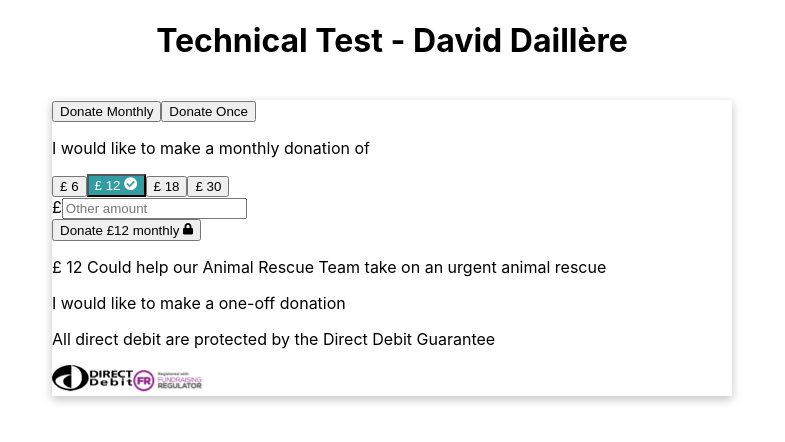
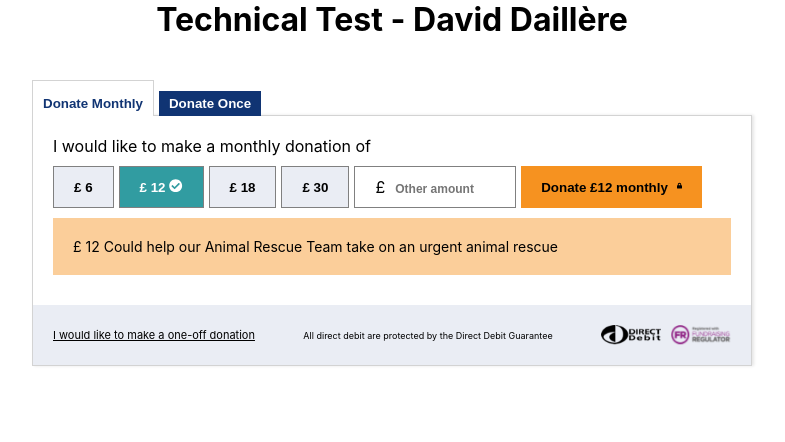
Before and after one commit to Daviddaill/Donation-App, a React (Create React App) app: page / in a window 1280 px wide. Shown: the top 442 px of the page, without its empty margins (248-1033 px from the left). Built offline with nearby package versions, Linux system fonts and the light colour scheme.

Commit message:
implement general styling

```diff
--- a/src/App.css
+++ b/src/App.css
@@ -1,8 +1,39 @@
+*{
+   margin:0;
+   padding:0;
+   box-sizing: border-box;
+}
 .main_title{
    text-align: center;
 }
 .donation_container{
-   max-width: 680px;
+   max-width: 720px;
    margin:40px auto;
-   box-shadow: 0 4px 8px 0 rgba(0, 0, 0, 0.1), 0 3px 10px 0 rgba(0, 0, 0, 0.15);
+
 }
+.tab_button{
+   font-weight: bold;
+   color:white;
+   background-color: #103473;
+   padding:5px 10px;
+   position: relative;
+   bottom:-1px;
+   margin-right:5px;
+   border:none;
+}
+.tab_button:hover{
+   cursor: pointer;
+}
+.active_tab{
+   color:#103473;
+   background-color: white;
+   padding-top:15px;
+   border-left:0.5px solid lightgrey;
+   border-right:0.5px solid lightgrey;
+   border-top:0.5px solid lightgrey;
+}
+
+.tab_content{
+   box-shadow: 2px 0px 3px  rgba(0, 0, 0, 0.1);
+   border:0.5px solid lightgrey;
+}
--- a/src/App.js
+++ b/src/App.js
@@ -17,12 +17,21 @@ const App = () => {
       <h1 className='main_title'>Technical Test - David Daillère</h1>
       <div className='donation_container'>
         <div className='tab_bar'>
-          <button onClick={() => handleTabChange('Tab 1')}>Donate Monthly</button>
-          <button onClick={() => handleTabChange('Tab 2')}>Donate Once</button>
+          <button
+            className={`tab_button ${activeTab === 'Tab 1' ? 'active_tab' : ''}`}
+            onClick={() => handleTabChange('Tab 1')}
+          >
+            Donate Monthly
+          </button>
+          <button
+            className={`tab_button ${activeTab === 'Tab 2' ? 'active_tab' : ''}`}
+            onClick={() => handleTabChange('Tab 2')}>
+            Donate Once
+          </button>
         </div>
         <div className='tab_content'>
-          {activeTab === 'Tab 1' && <DonationTab type="monthly" />}
-          {activeTab === 'Tab 2' && <DonationTab type="one-off" />}
+          {activeTab === 'Tab 1' && <DonationTab type="monthly" onTabChange={handleTabChange} />}
+          {activeTab === 'Tab 2' && <DonationTab type="one-off" onTabChange={handleTabChange}/>}
         </div>
       </div>
 
--- a/src/components/amountButton/AmountButton.js
+++ b/src/components/amountButton/AmountButton.js
@@ -7,7 +7,7 @@ import CSS from './amountButton.module.css'
 export default function AmountButton({amount, active, onClick}) {
   return (
     <button
-      className={active ? CSS.activeButton : null} onClick={onClick}
+      className={`${CSS.button} ${active ? CSS.activeButton : null}`} onClick={onClick}
       onCLick= {onClick}>
       £ {amount} {active && <FaCheckCircle />}
     </button>
--- a/src/components/amountButton/amountButton.module.css
+++ b/src/components/amountButton/amountButton.module.css
@@ -1,3 +1,12 @@
+.button{
+   background-color:#EAEDF4;
+   border: 1px solid grey;
+   padding:10px 20px;
+   font-weight: bold;
+}
+.button:hover{
+   cursor: pointer;
+}
 .activeButton {
    background-color: #319CA1;
    color: white
--- a/src/components/donationTab/DonationTab.js
+++ b/src/components/donationTab/DonationTab.js
@@ -10,7 +10,7 @@ import CSS from './donationTab.module.css'
 import MonthlyTabFooter from '../tabFooter/MonthlyTabFooter';
 import OneOffTabFooter from '../tabFooter/OneOffTabFooter';
 
-export default function DonationTab({ type }) {
+export default function DonationTab({ type, onTabChange }) {
    const [activeButton, setActiveButton] = useState(1);
    const [customAmount, setCustomAmount] = useState('');
 
@@ -29,9 +29,11 @@ export default function DonationTab({ type }) {
    const amounts = type === 'monthly' ? [6, 12, 18, 30] : [10, 40, 75, 100];
    const donationAmount= customAmount || (activeButton !== null ? amounts[activeButton] : 0)
    return (
-      <div>
+      <div className={CSS.main_container}>
+         <div className={CSS.body}>
          <p>I would like to make a {type} donation of</p>
-         <div>
+
+         <div className={CSS.button_container}>
             {amounts.map((amount, index) => (
                <AmountButton
                   key={index}
@@ -54,10 +56,12 @@ export default function DonationTab({ type }) {
               £ {donationAmount}  {type==='monthly'? 'Could help our Animal Rescue Team take on an urgent animal rescue': 'Could help answer an emmergency call to our Animal Rescue'}
             </p>
          </div>
+         </div>
+
          <div className={CSS.tab_footer}>
               <p>
               {
-               type==='monthly'? <MonthlyTabFooter />: <OneOffTabFooter />
+               type==='monthly'? <MonthlyTabFooter onClick={() => onTabChange('Tab 2')}/>: <OneOffTabFooter onClick={() => onTabChange('Tab 1')}/>
               }
                </p>
 
--- a/src/components/donationTab/donationTab.module.css
+++ b/src/components/donationTab/donationTab.module.css
@@ -1,4 +1,34 @@
+.main_container{
+   margin:0;
+}
+.body{
+   padding:20px;
+   margin:0;
+}
+
+.button_container{
+   display:flex;
+   gap:5px;
+   margin:10px 0px;
+
+}
+.donate_button{
+   background-color: #F69220;
+   border:none;
+   padding:10px 20px;
+   font-weight:bold;
+
+}
 .lock_icon{
    width:10px;
-
+   padding-left: 5px;
 }
+.banner{
+   background-color: #FBCE9A;
+   padding:20px;
+   margin:10px 0px;
+   font-size: 14px;
+}
+.tab_footer{
+   margin:0;
+}
--- a/src/components/otherAmount/OtherAmount.js
+++ b/src/components/otherAmount/OtherAmount.js
@@ -1,5 +1,6 @@
-// OtherAmount.js
 import React, { useState } from 'react';
+//style
+import CSS from './otherAmount.module.css'
 
 export default function OtherAmount({ customAmount, onSelect }) {
   const handleInputChange = (event) => {
@@ -7,13 +8,14 @@ export default function OtherAmount({ customAmount, onSelect }) {
   };
 
   return (
-    <div>
+    <div className={CSS.main_container}>
       <span>£</span>
       <input
         type="number"
         value={customAmount}
         onChange={handleInputChange}
         placeholder="Other amount"
+        className={CSS.input}
       />
     </div>
   );
--- /dev/null
+++ b/src/components/otherAmount/otherAmount.module.css
@@ -0,0 +1,14 @@
+.main_container{
+border:1px solid grey;
+padding:10px 20px;
+max-width:180px;
+}
+
+.input{
+   outline: none;;
+   border:none;
+   padding-left:10px;
+   font-weight: bold;
+   max-width:110px;
+   font-size: 12px;
+}
--- a/src/components/tabFooter/MonthlyTabFooter.js
+++ b/src/components/tabFooter/MonthlyTabFooter.js
@@ -5,14 +5,14 @@ import CSS from './tabFooter.module.css'
 import directDebit from '../../assets/images/direct-debit-1-logo-png-transparent.png'
 import fundRaising from '../../assets/images/fundraising-regulator-logo.png'
 
-export default function MonthlyTabFooter() {
+export default function MonthlyTabFooter({onClick}) {
   return (
     <div className={CSS.main_container}>
-      <p >I would like to make a one-off donation</p>
-      <p>All direct debit are protected by the Direct Debit Guarantee</p>
+      <p onClick={onClick} className={CSS.tab_link}>I would like to make a one-off donation</p>
+      <p className={CSS.middle_text}>All direct debit are protected by the Direct Debit Guarantee</p>
       <div className={CSS.images}>
-         <img src={directDebit} alt='we accept direct debit'/>
-         <img src={fundRaising} alt='we apply fundraising regulation'/>
+         <img src={directDebit} alt='we accept direct debit' width='60px'/>
+         <img src={fundRaising} alt='we apply fundraising regulation'  width='60px'/>
       </div>
     </div>
   )
--- a/src/components/tabFooter/OneOffTabFooter.js
+++ b/src/components/tabFooter/OneOffTabFooter.js
@@ -7,15 +7,15 @@ import paypal from '../../assets/images/paypal-logo.png'
 import masterCard from '../../assets/images/mastercard-logo.png'
 import fundRaising from '../../assets/images/fundraising-regulator-logo.png'
 
-export default function OneOffTabFooter() {
+export default function OneOffTabFooter({onClick}) {
   return (
     <div className={CSS.main_container}>
-      <p >I would like to give monthly</p>
+      <p onClick={onClick} className={CSS.tab_link} >I would like to give monthly</p>
       <div className={CSS.images}>
-         <img src={visa} alt='we accept Visa'/>
-         <img src={masterCard} alt='we accept Master Card'/>
-         <img src={paypal} alt='we accept Paypal'/>
-         <img src={fundRaising} alt='we apply fundraising regulation'/>
+         <img src={visa} alt='we accept Visa'  width='30px'/>
+         <img src={masterCard} alt='we accept Master Card'  width='30px'/>
+         <img src={paypal} alt='we accept Paypal'  width='30px'/>
+         <img src={fundRaising} alt='we apply fundraising regulation'  width='60px'/>
       </div>
     </div>
   )
--- a/src/components/tabFooter/tabFooter.module.css
+++ b/src/components/tabFooter/tabFooter.module.css
@@ -1,3 +1,24 @@
+.main_container{
+   background-color: #EAEDF4;
+   font-size:11px;
+   margin:0;
+   padding:20px;
+   display:flex;
+   justify-content: space-between;
+   align-items: center;
+}
+.tab_link{
+   text-decoration: underline;
+}
+.tab_link:hover{
+   cursor:pointer;
+   color:grey;
+}
+.middle_text{
+   font-size: 9px;
+}
+
 .images{
-
+   display:flex;
+   gap:10px;
 }
```
